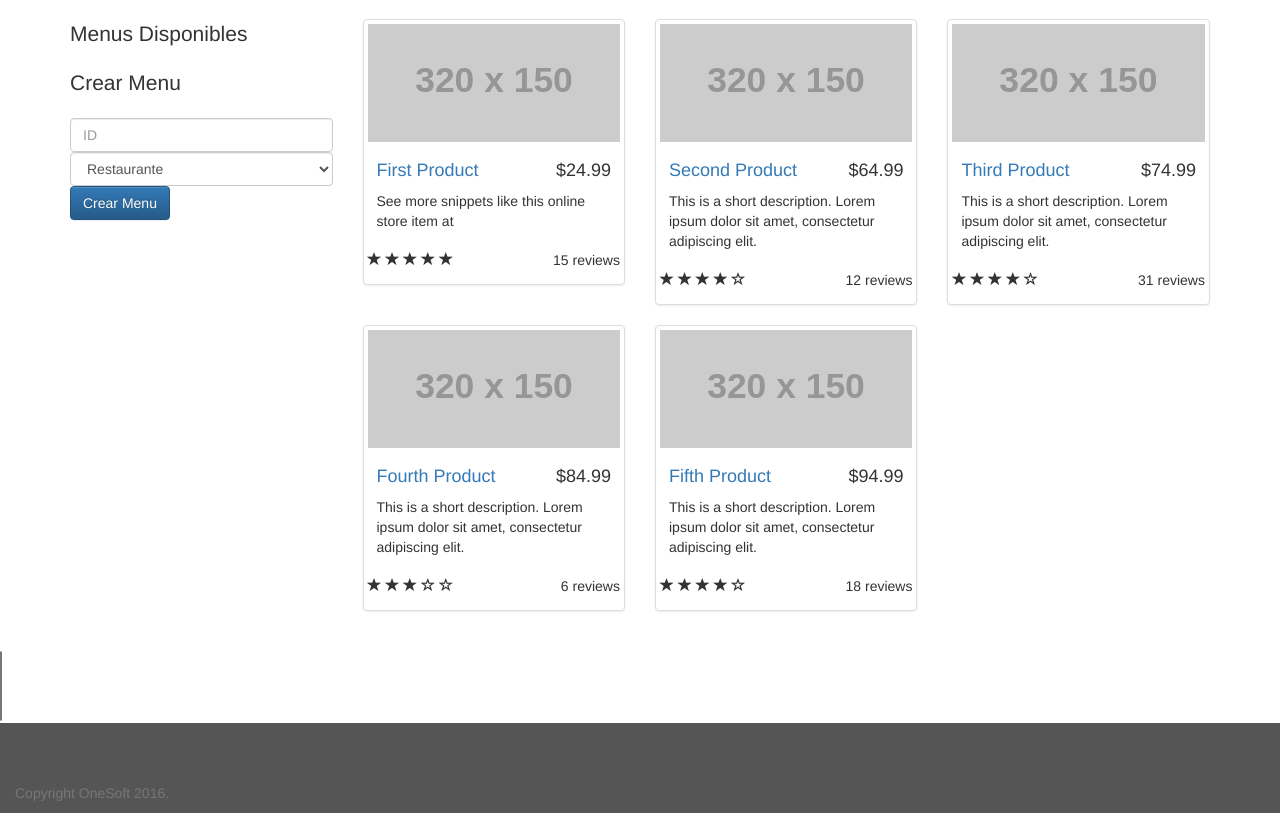
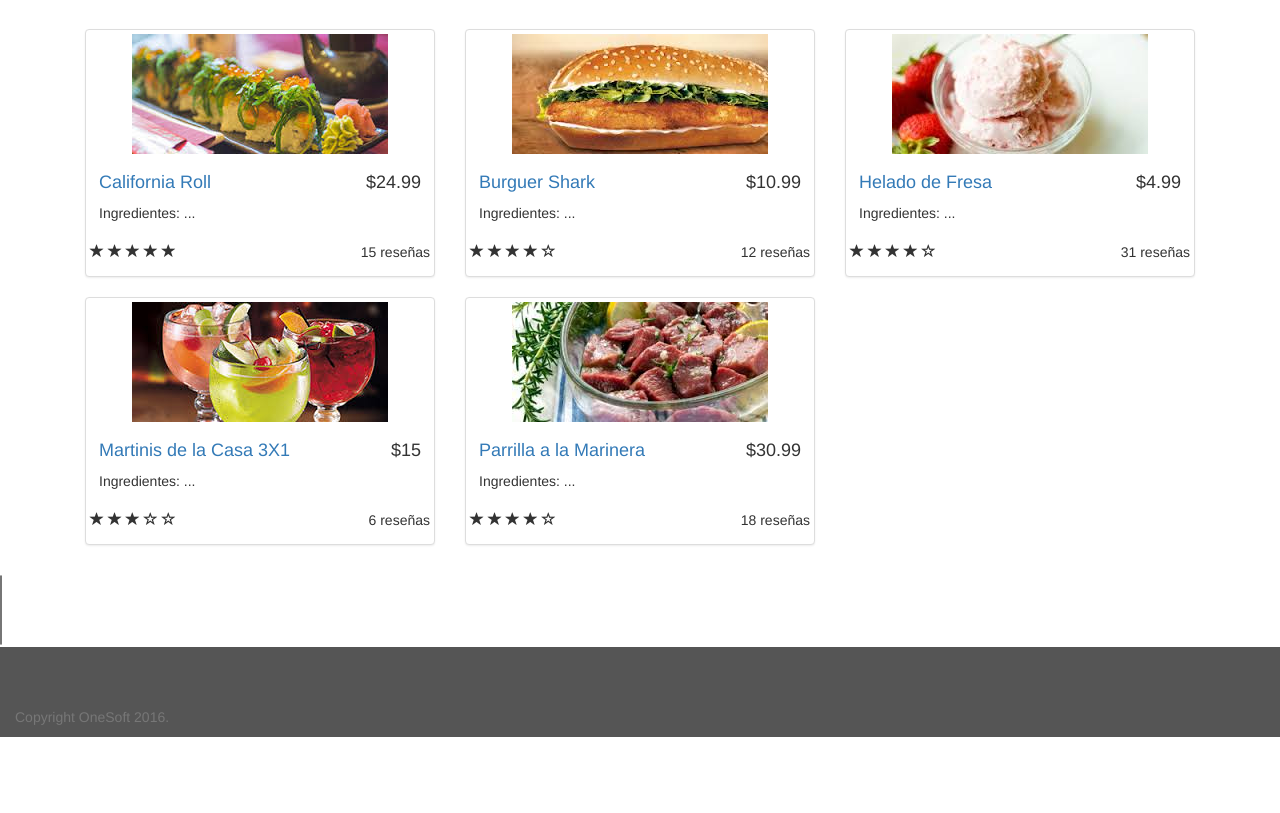
Before and after one commit to josepas/MasterCheff, a Django app: page /menu/ in a window 1280 px wide. Shown: the part 51-864 px from the top of the page. After the commit the page ends 788 px from the top, so only its background shows below. Run offline with Django 3.2, Linux system fonts and the light colour scheme; grey boxes labelled with a size stand in for pictures from a placeholder-image service; data that the repository does not hold is empty; some libraries are stand-ins or nearby versions.

Commit message:
Listo sprint1

```diff
--- a/pedidos/templates/menu.html
+++ b/pedidos/templates/menu.html
@@ -6,10 +6,11 @@
 <div class="container">
 
         <div class="row">
+            <!--
             <div class="col-md-3">
                <div>
                		<p class="lead"> Menus Disponibles</p>
-	                {{ form.menus }}
+	                <!--{{ form.menus }}
 	                <span
 	                  class='error'
 	                  id='{{form.nombre.name}}_error'
@@ -18,53 +19,36 @@
 		       </div>
 
                 {% if form %}
-            <form
-                  method="post"
-                  class="form form-vertical"
-             >
+                <form method="post" class="form form-vertical"  =>
                     {% csrf_token %}
                       <div class="control-group">
                         <div class="controls">
-
                             <p class="lead"> Crear Menu</p>
                             {{ form.nombre }}
-                        <span
-                          class='error'
-                          id='{{form.nombre.name}}_error'
-                          aria-live="polite"
-                        ></span>
+                            <span class='error' id='{{form.nombre.name}}_error' aria-live="polite"></span>
                             {{ form.restaurante }}
-                        <span
-                          class='error'
-                          id='{{form.nombre.name}}_error'
-                          aria-live="polite"
-                        ></span>
+                            <span class='error' id='{{form.nombre.name}}_error' aria-live="polite"></span>
                         </div>
                       </div>
-
-                <input
-                    type="submit"
-                    value="Crear Menu"
-                    class="btn btn-primary"
-                  >
+                    <input type="submit" value="Crear Menu" class="btn btn-primary">
                 </form>
-
                 {% endif %}
+                -->
             </div>
 
-            <div class="col-md-9">
+            <div class="col-md-12">
                 <div class="row">
                     <div class="col-sm-4 col-lg-4 col-md-4">
                         <div class="thumbnail">
-                            <img src="http://placehold.it/320x150" alt="">
+                            <img src="{% static 'img/plato1.jpeg' %}"" alt="">
                             <div class="caption">
                                 <h4 class="pull-right">$24.99</h4>
-                                <h4><a href="#">First Product</a>
+                                <h4><a href="#">California Roll</a>
                                 </h4>
-                                <p>See more snippets like this online store item at </p>
+                                <p> Ingredientes: ...</p>
                             </div>
                             <div class="ratings">
-                                <p class="pull-right">15 reviews</p>
+                                <p class="pull-right">15 reseñas</p>
                                 <p>
                                     <span class="glyphicon glyphicon-star"></span>
                                     <span class="glyphicon glyphicon-star"></span>
@@ -78,15 +62,15 @@
 
                     <div class="col-sm-4 col-lg-4 col-md-4">
                         <div class="thumbnail">
-                            <img src="http://placehold.it/320x150" alt="">
+                             <img src="{% static 'img/plato2.jpeg' %}"" alt="">
                             <div class="caption">
-                                <h4 class="pull-right">$64.99</h4>
-                                <h4><a href="#">Second Product</a>
+                                <h4 class="pull-right">$10.99</h4>
+                                <h4><a href="#">Burguer Shark</a>
                                 </h4>
-                                <p>This is a short description. Lorem ipsum dolor sit amet, consectetur adipiscing elit.</p>
+                                <p> Ingredientes: ...</p>
                             </div>
                             <div class="ratings">
-                                <p class="pull-right">12 reviews</p>
+                                <p class="pull-right">12 reseñas</p>
                                 <p>
                                     <span class="glyphicon glyphicon-star"></span>
                                     <span class="glyphicon glyphicon-star"></span>
@@ -100,15 +84,15 @@
 
                     <div class="col-sm-4 col-lg-4 col-md-4">
                         <div class="thumbnail">
-                            <img src="http://placehold.it/320x150" alt="">
+                             <img src="{% static 'img/plato3.jpeg' %}"" alt="">
                             <div class="caption">
-                                <h4 class="pull-right">$74.99</h4>
-                                <h4><a href="#">Third Product</a>
+                                <h4 class="pull-right">$4.99</h4>
+                                <h4><a href="#">Helado de Fresa</a>
                                 </h4>
-                                <p>This is a short description. Lorem ipsum dolor sit amet, consectetur adipiscing elit.</p>
+                                <p> Ingredientes: ...</p>
                             </div>
                             <div class="ratings">
-                                <p class="pull-right">31 reviews</p>
+                                <p class="pull-right">31 reseñas</p>
                                 <p>
                                     <span class="glyphicon glyphicon-star"></span>
                                     <span class="glyphicon glyphicon-star"></span>
@@ -122,15 +106,15 @@
 
                     <div class="col-sm-4 col-lg-4 col-md-4">
                         <div class="thumbnail">
-                            <img src="http://placehold.it/320x150" alt="">
+                             <img src="{% static 'img/plato4.jpeg' %}"" alt="">
                             <div class="caption">
-                                <h4 class="pull-right">$84.99</h4>
-                                <h4><a href="#">Fourth Product</a>
+                                <h4 class="pull-right">$15</h4>
+                                <h4><a href="#">Martinis de la Casa 3X1</a>
                                 </h4>
-                                <p>This is a short description. Lorem ipsum dolor sit amet, consectetur adipiscing elit.</p>
+                                <p> Ingredientes: ...</p>
                             </div>
                             <div class="ratings">
-                                <p class="pull-right">6 reviews</p>
+                                <p class="pull-right">6 reseñas</p>
                                 <p>
                                     <span class="glyphicon glyphicon-star"></span>
                                     <span class="glyphicon glyphicon-star"></span>
@@ -144,15 +128,15 @@
 
                     <div class="col-sm-4 col-lg-4 col-md-4">
                         <div class="thumbnail">
-                            <img src="http://placehold.it/320x150" alt="">
+                             <img src="{% static 'img/plato5.jpeg' %}"" alt="">
                             <div class="caption">
-                                <h4 class="pull-right">$94.99</h4>
-                                <h4><a href="#">Fifth Product</a>
+                                <h4 class="pull-right">$30.99</h4>
+                                <h4><a href="#">Parrilla a la Marinera</a>
                                 </h4>
-                                <p>This is a short description. Lorem ipsum dolor sit amet, consectetur adipiscing elit.</p>
+                                <p> Ingredientes: ...</p>
                             </div>
                             <div class="ratings">
-                                <p class="pull-right">18 reviews</p>
+                                <p class="pull-right">18 reseñas</p>
                                 <p>
                                     <span class="glyphicon glyphicon-star"></span>
                                     <span class="glyphicon glyphicon-star"></span>
@@ -163,14 +147,9 @@
                             </div>
                         </div>
                     </div>
-
-
                 </div>
-
             </div>
-
         </div>
-
     </div>
     <!-- /.container -->
 
```
Also changed, not shown: db.sqlite3, pedidos/static/img/plato1.jpeg (added), pedidos/static/img/plato2.jpeg (added), pedidos/static/img/plato3.jpeg (added), pedidos/static/img/plato4.jpeg (added), pedidos/static/img/plato5.jpeg (added). Lines whose indentation alone changed are shown as unchanged.
